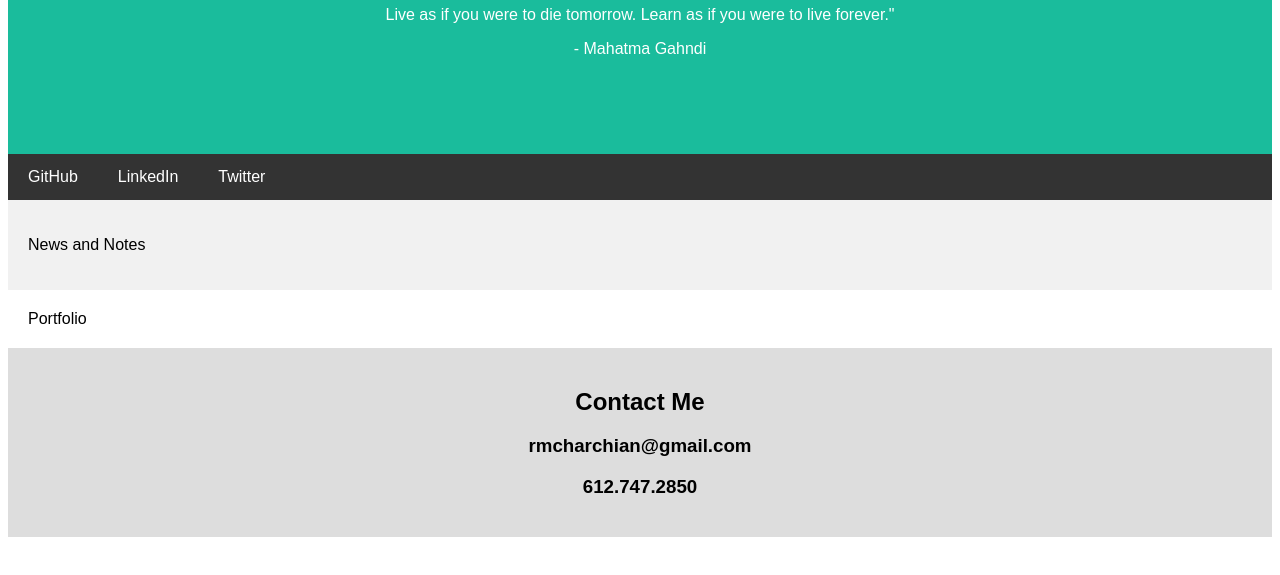
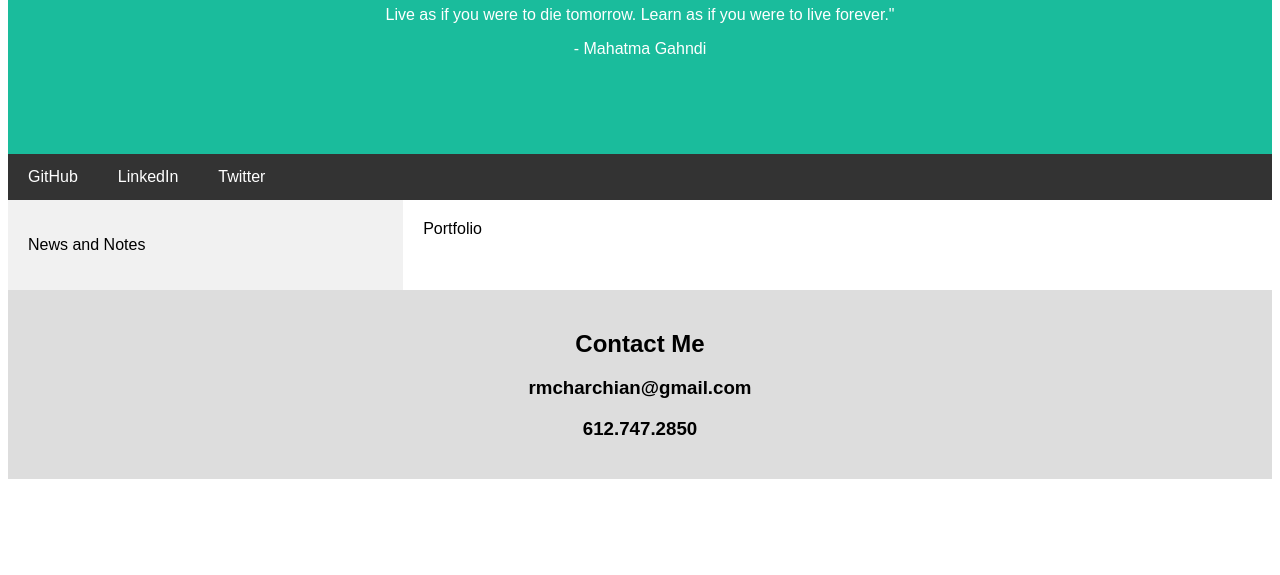
Before and after one commit to rmcharchian/personal-website, a website: page public/views/index.html in a window 1280 px wide. Shown: the part 181-756 px from the top of the page. Drawn offline with Linux system fonts and the light colour scheme.

Commit message:
flex-container working

```diff
--- a/public/views/index.html
+++ b/public/views/index.html
@@ -100,6 +100,10 @@
     background: #ddd; /* Grey background */
 }
 
+.flex-container {
+    display: flex;
+}
+
   </style>
 </head>
 
@@ -119,7 +123,7 @@
     <!-- <a href="#" class="right">Contact Me</a> -->
   </div>
 
-  <div class="row">
+  <div class="flex-container">
     <div class="side">
         <p>News and Notes</p>
     </div>
```
